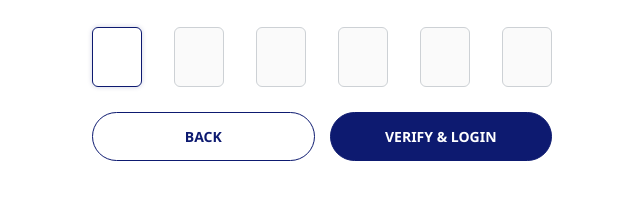
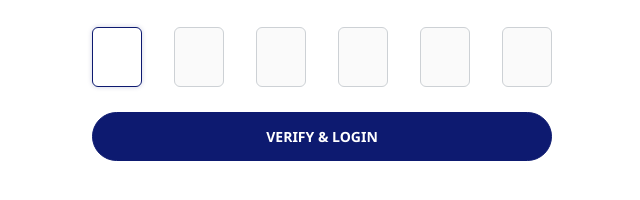
Before and after one commit to boyokip4-create/cabs, a plain HTML site: page otppage.html in a window 1280 px wide. Shown: the part 446-646 px from the top of the page, without its empty margins (318-958 px from the left). Drawn offline with Linux system fonts and the light colour scheme.

Commit message:
refactor: remove back button from OTP page

```diff
--- a/otppage.html
+++ b/otppage.html
@@ -210,8 +210,7 @@
             </div>
 
             <div class="button-group">
-                <button type="button" class="btn btn-outline" onclick="window.history.back()">BACK</button>
-                <button type="submit" class="btn btn-solid">VERIFY & LOGIN</button>
+                <button type="submit" class="btn btn-solid" style="width: 100%;">VERIFY & LOGIN</button>
             </div>
         </form>
 
```
